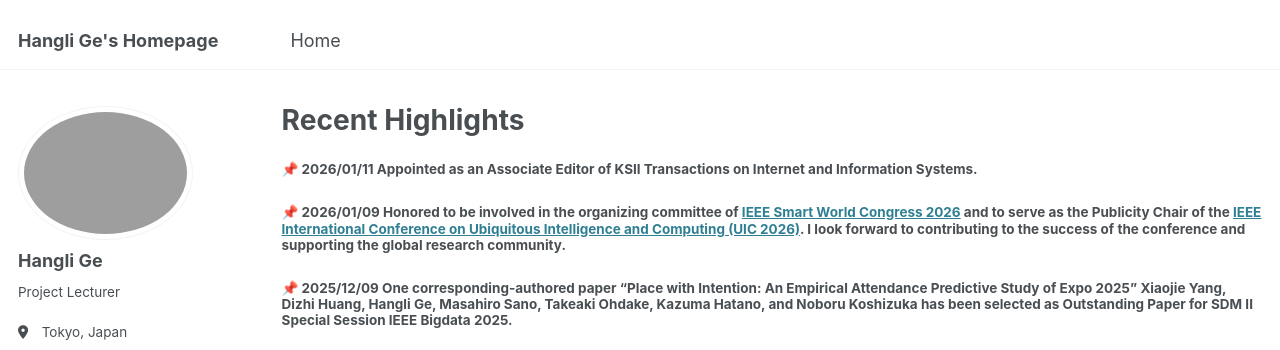
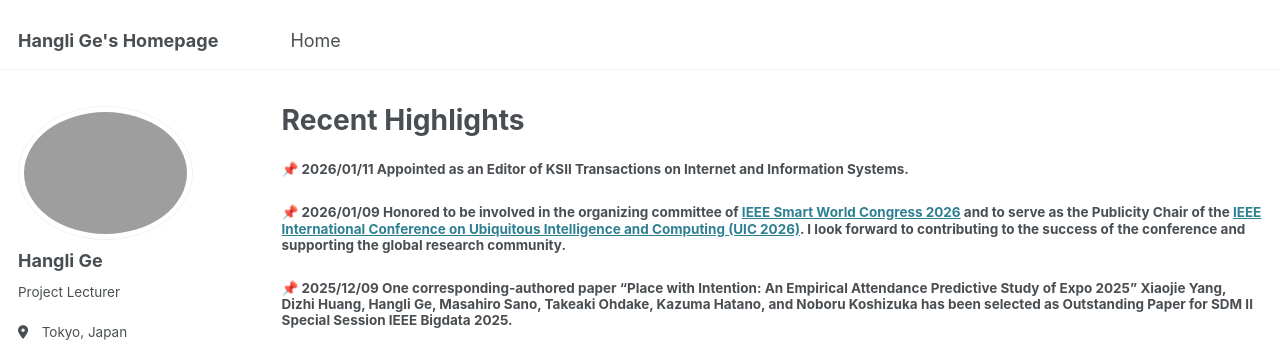
Before and after one commit to christie888/christie888.github.io, a Jekyll site: the page built from _pages/post.md, in a window 1280 px wide and 900 px high. Shown: the top 350 px of the window. Built offline with Jekyll 4.4.1, drawn with Linux system fonts in a browser that asks for light colours; some web fonts are replaced.

Commit message:
Update post.md

```diff
--- a/_pages/post.md
+++ b/_pages/post.md
@@ -3,7 +3,7 @@ layout: archive
 title: "Recent Highlights"
 permalink: post/
 ---
-##### 📌 2026/01/11 Appointed as an Associate Editor of KSII Transactions on Internet and Information Systems.
+##### 📌 2026/01/11 Appointed as an Editor of KSII Transactions on Internet and Information Systems.
 ##### 📌 2026/01/09 Honored to be involved in the organizing committee of [IEEE Smart World Congress 2026](https://swc-ieee-2026.github.io/) and to serve as the **Publicity Chair** of the [IEEE International Conference on Ubiquitous Intelligence and Computing (UIC 2026)](https://swc-ieee-2026.github.io/uic/). I look forward to contributing to the success of the conference and supporting the global research community.
 ##### 📌 2025/12/09 One corresponding-authored paper “Place with Intention: An Empirical Attendance Predictive Study of Expo 2025” Xiaojie Yang, Dizhi Huang, Hangli Ge, Masahiro Sano, Takeaki Ohdake, Kazuma Hatano, and Noboru Koshizuka has been selected as **Outstanding Paper** for SDM II Special Session IEEE Bigdata 2025.
 ##### 📌 2025/12/04 Honored and humbled to be elevated to an **IEEE Senior Member**. I would like to express my heartfelt thanks to my mentor, colleagues, and friends who have supported and guided me throughout this journey. This milestone inspires me to continue contributing to the community!
```
